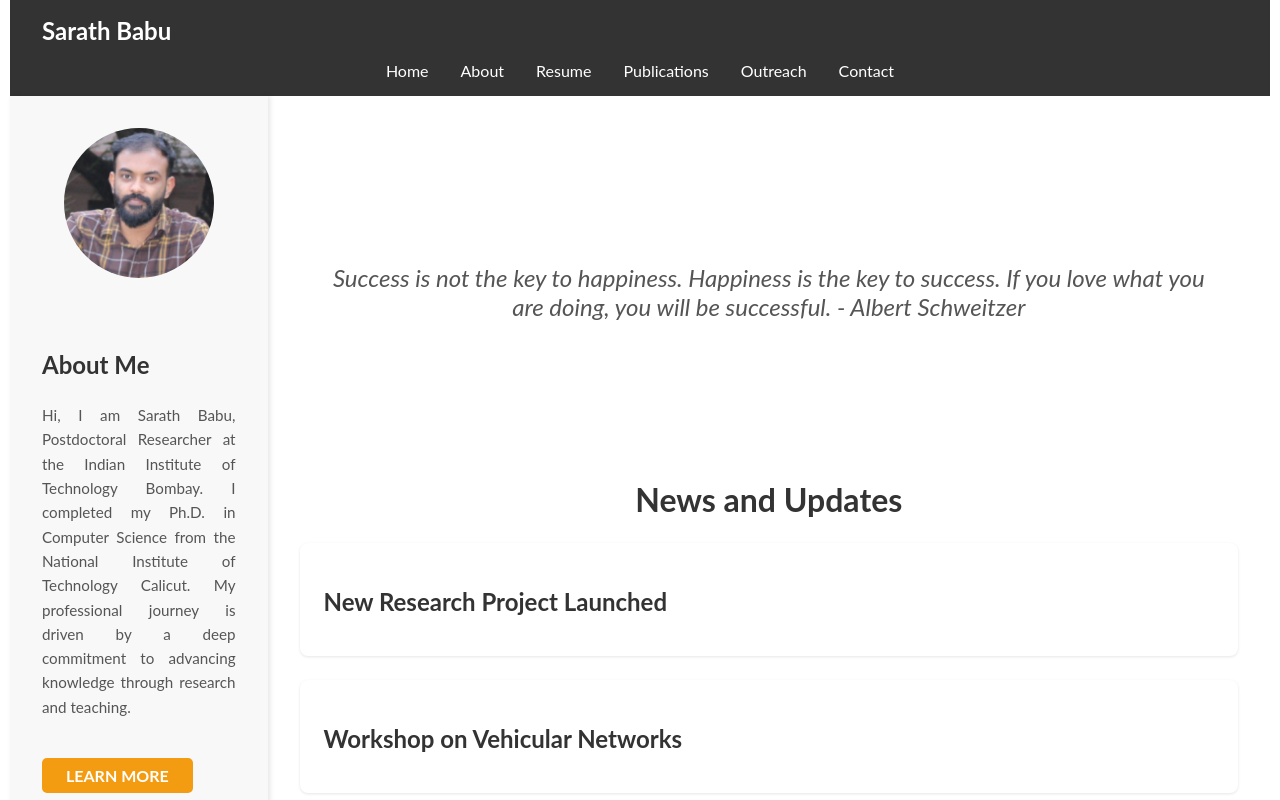
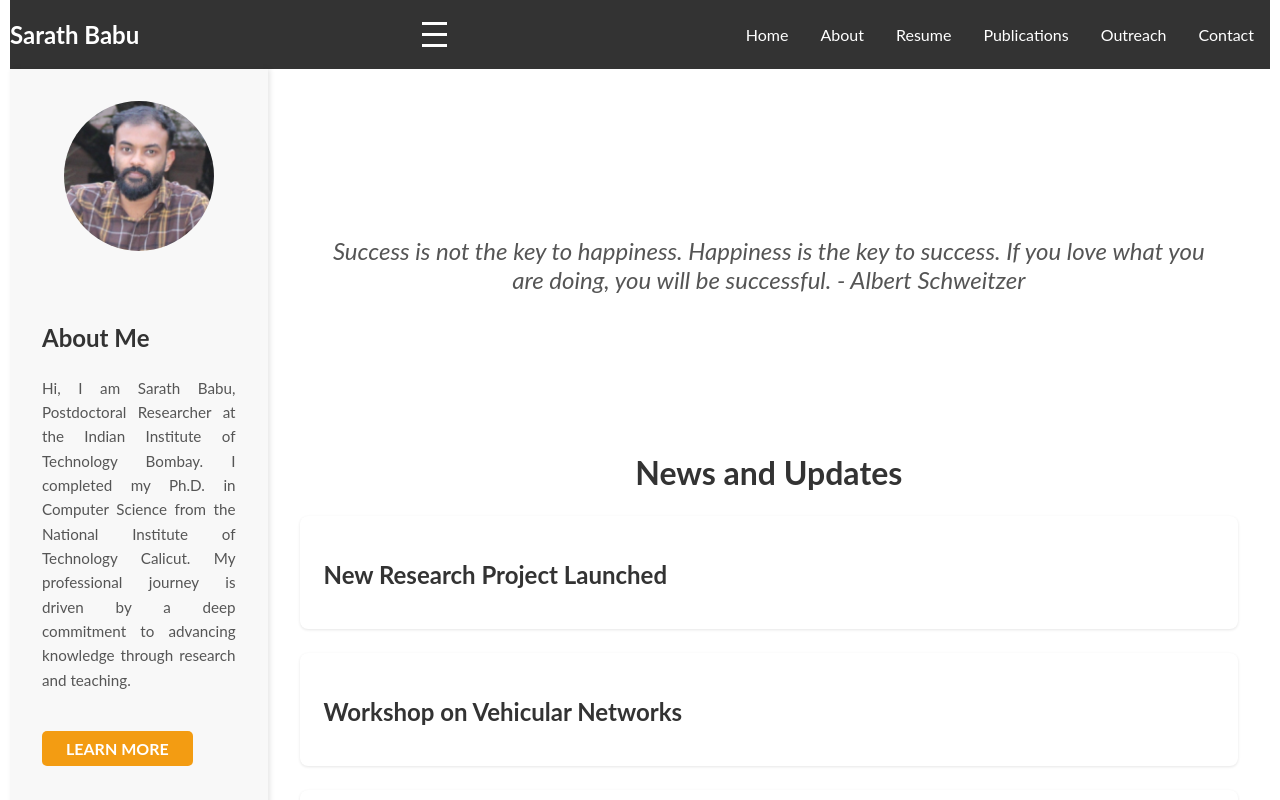
Before and after one commit to SarathBabu0410/personal-wesite, a React (Create React App) app: page / in a window 1280 px wide. Shown: the top 800 px of the page. Built offline with nearby package versions, Linux system fonts and the light colour scheme.

Commit message:
Update Header.js

```diff
--- a/src/components/Header.js
+++ b/src/components/Header.js
@@ -1,65 +1,82 @@
-import React from "react";
+import React, { useState } from "react";
 import { Link } from "react-router-dom";
 import styled from "styled-components";
 
 const Nav = styled.nav`
   display: flex;
-  flex-direction: column; /* Stack items vertically on smaller screens */
-  padding: 1rem 2rem;
+  flex-direction: column; /* Stack items vertically by default */
+  align-items: center; /* Center items */
   background-color: #333;
   color: white;
 
-  h1 {
-    margin: 0; /* Remove default margin */
-    font-size: 24px; /* Adjust the size as needed */
+  /* Styles for desktop view */
+  @media (min-width: 769px) {
+    flex-direction: row; /* Align items horizontally on larger screens */
+    justify-content: space-between; /* Space between logo and menu items */
   }
+`;
 
-  /* Navigation links container */
-  .nav-links {
-    display: flex;
-    flex-wrap: wrap; /* Allow links to wrap */
-    justify-content: center; /* Center the links */
-    margin-top: 1rem; /* Add some space between the title and links */
+const MenuToggle = styled.div`
+  display: flex;
+  flex-direction: column;
+  cursor: pointer;
+
+  /* Style for menu icon */
+  div {
+    width: 25px;
+    height: 3px;
+    background-color: white;
+    margin: 4px 0;
+  }
+`;
+
+const MenuItems = styled.div`
+  display: ${({ isOpen }) => (isOpen ? "flex" : "none")};
+  flex-direction: column; /* Stack menu items vertically */
+  align-items: center;
+  margin-top: 1rem;
+
+  /* Styles for desktop view */
+  @media (min-width: 769px) {
+    display: flex; /* Show menu items in a row on larger screens */
+    flex-direction: row; /* Align items horizontally */
+    margin-top: 0; /* Reset margin */
   }
 
   a {
     color: white;
     text-decoration: none;
-    margin: 0 1rem;
-    font-size: 16px; /* Base font size for links */
+    margin: 0.5rem 1rem; /* Spacing between menu items */
   }
 
   a:hover {
     color: #f39c12;
   }
-
-  @media (max-width: 768px) {
-    flex-direction: column; /* Stack the header vertically on mobile */
-    align-items: center; /* Center items horizontally */
-
-    h1 {
-      font-size: 20px; /* Reduce title font size on mobile */
-    }
-
-    a {
-      margin: 0.5rem 0; /* Adjust margin for links on mobile */
-      font-size: 14px; /* Reduce font size for links on mobile */
-    }
-  }
 `;
 
 function Header() {
+  const [isOpen, setIsOpen] = useState(false); // State to control menu visibility
+
+  const toggleMenu = () => {
+    setIsOpen(!isOpen);
+  };
+
   return (
     <Nav>
       <h1>Sarath Babu</h1>
-      <div className="nav-links">
+      <MenuToggle onClick={toggleMenu}>
+        <div />
+        <div />
+        <div />
+      </MenuToggle>
+      <MenuItems isOpen={isOpen}>
         <Link to="/">Home</Link>
         <Link to="/about">About</Link>
         <Link to="/resume">Resume</Link>
         <Link to="/publications">Publications</Link>
         <Link to="/outreach">Outreach</Link>
         <Link to="/contact">Contact</Link>
-      </div>
+      </MenuItems>
     </Nav>
   );
 }
```
